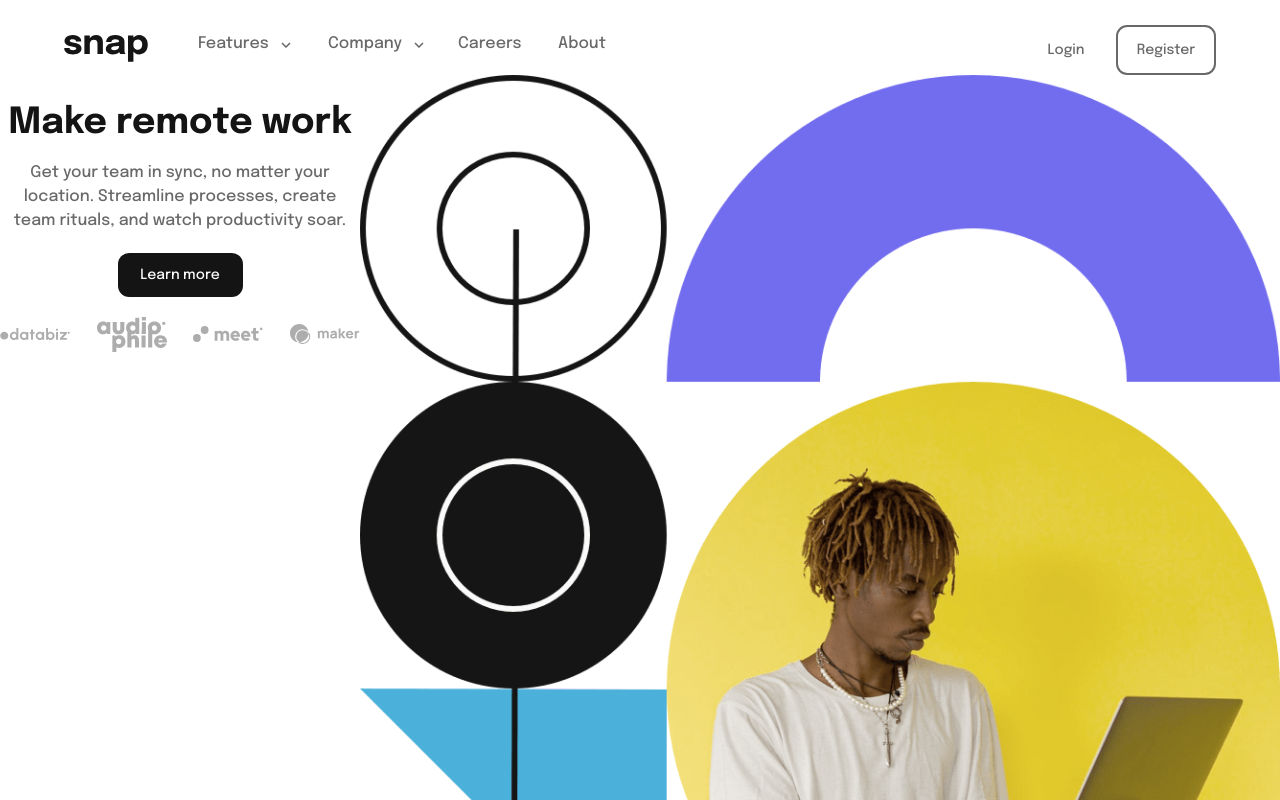
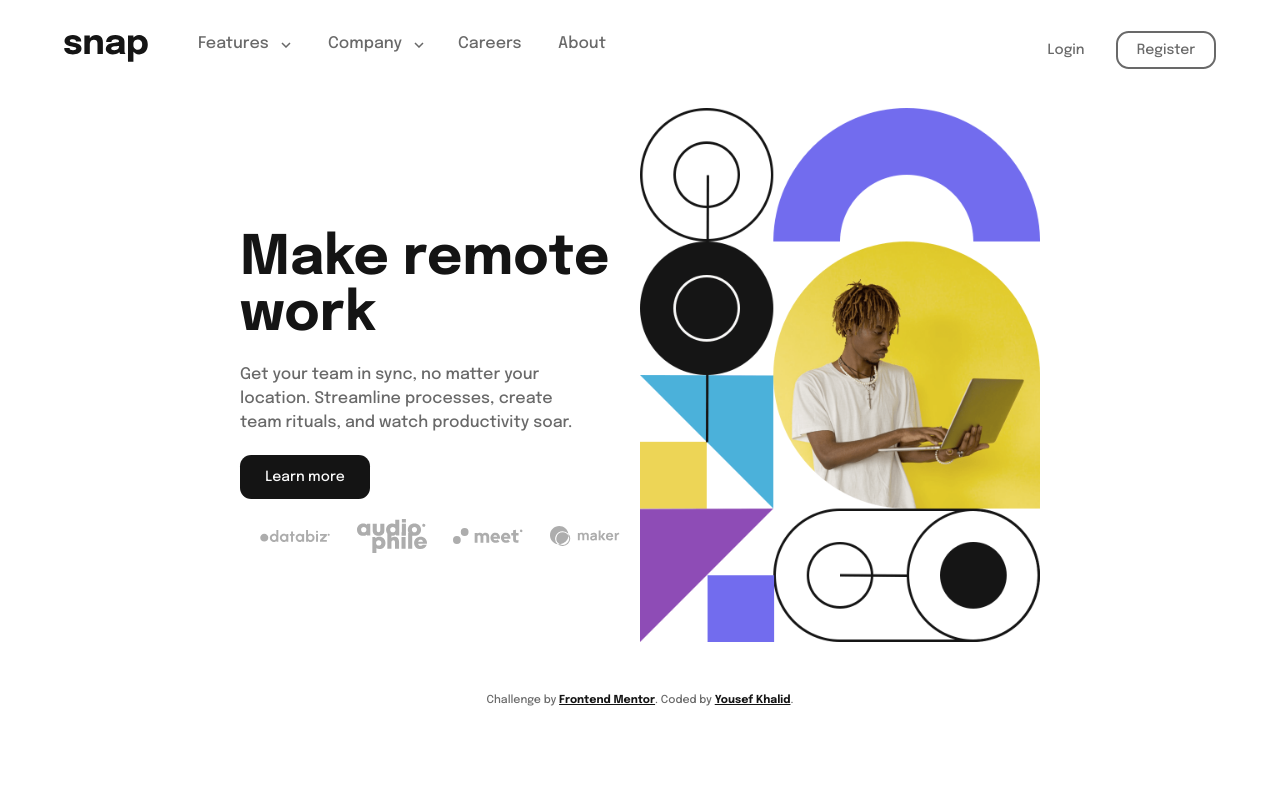
Before and after one commit to YousefKhalid-iq/intro-section-with-dropdown-navigation-main, a plain HTML site: page index.html in a window 1280 px wide. Shown: the top 800 px of the page. Drawn offline with Linux system fonts and the light colour scheme.

Commit message:
Fourth Commit

```diff
--- a/js/main.js
+++ b/js/main.js
@@ -31,6 +31,14 @@ closeBtn.addEventListener("click", function() {
   mobileImg.classList.toggle("dark-on-bg");
 });
 
+// Removing the shadow effect on desktop mode
+
+let desktopWidth = window.matchMedia("(min-width: 1024px)");
+
+if(desktopWidth.matches) {
+  darkOverlay.classList.toggle("bright-on");
+}
+
 // Navigating the features and company drop down menus
 
 const features = document.getElementById('features');
--- a/style/main.scss
+++ b/style/main.scss
@@ -50,6 +50,11 @@ body {
 a {
   text-decoration: none;
   color: $medium-grey;
+  transition: all 0.3s ease-in-out;
+}
+
+a:hover {
+  color: $almost-black;
 }
 
 ul {
@@ -123,6 +128,14 @@ ul {
 
 #features, #company, .carriers, .about {
   padding: 5px 20px 10px 20px;
+}
+
+#features:hover, #company:hover {
+  filter: invert(0.4)
+  sepia(0.5)
+  saturate(1)
+  hue-rotate(158.4deg)
+  brightness(0.2);
 }
 
 .arrow-icon, .arrow-icon2 {
@@ -200,10 +213,20 @@ ul {
   background: transparent;
   cursor: pointer;
   border-radius: 0.7rem;
+  transition: all 0.3s ease-in-out;
 }
 
 .register-btn {
   border: 2px solid $medium-grey;
+}
+
+.login-btn:hover {
+  color: $almost-black;
+}
+
+.register-btn:hover {
+  border: 2px solid $almost-black;
+  color: $almost-black
 }
 
 .desktop-img-cont {
@@ -302,6 +325,11 @@ h1 {
     display: flex;
     background-color: transparent;
     flex-direction: row;
+    transition: none;
+  }
+
+  .bright-on {
+    background: $full-bright;
   }
 
   .header-links-cont, .nav-btn-cont {
@@ -309,6 +337,11 @@ h1 {
     flex-direction: row;
     width: 100%;
     justify-content: end;
+    transition: none;
+  }
+
+  .nav-btn-cont {
+    align-items: center;
   }
 
   .header-links-cont {
@@ -342,8 +375,9 @@ h1 {
 
   .login-btn, .register-btn {
     margin: 0;
-    padding: 0;
     width: 100px;
+    padding: 10px;
+    border-radius: 0.8rem;
   }
 
   .mobile-img-cont {
@@ -353,11 +387,39 @@ h1 {
 
   .main-content-desktop {
     display: flex;
+    width: 800px;
+    margin: 0 auto;
+    justify-content: center;
+    align-items: center;
   }
 
-  .desktop-img-cont, .desktop-img {
+  .main-content {
+    width: 100%;
+    text-align: left;
+  }
+
+  h1 {
+    font-size: 3.4rem;
+  }
+
+  .main-p {
+    margin: 0;
+  }
+
+  .main-btn {
+    padding: 15px 20px;
+    width: 130px;
+  }
+
+  .desktop-img-cont {
     display: block;
     width: 100%;
+  }
+
+  .desktop-img {
+    width: 100%;
+    height: 600px;
+    object-fit: contain;
   }
 }
 
```
Also changed, not shown: style/main.css, 1 other file.
